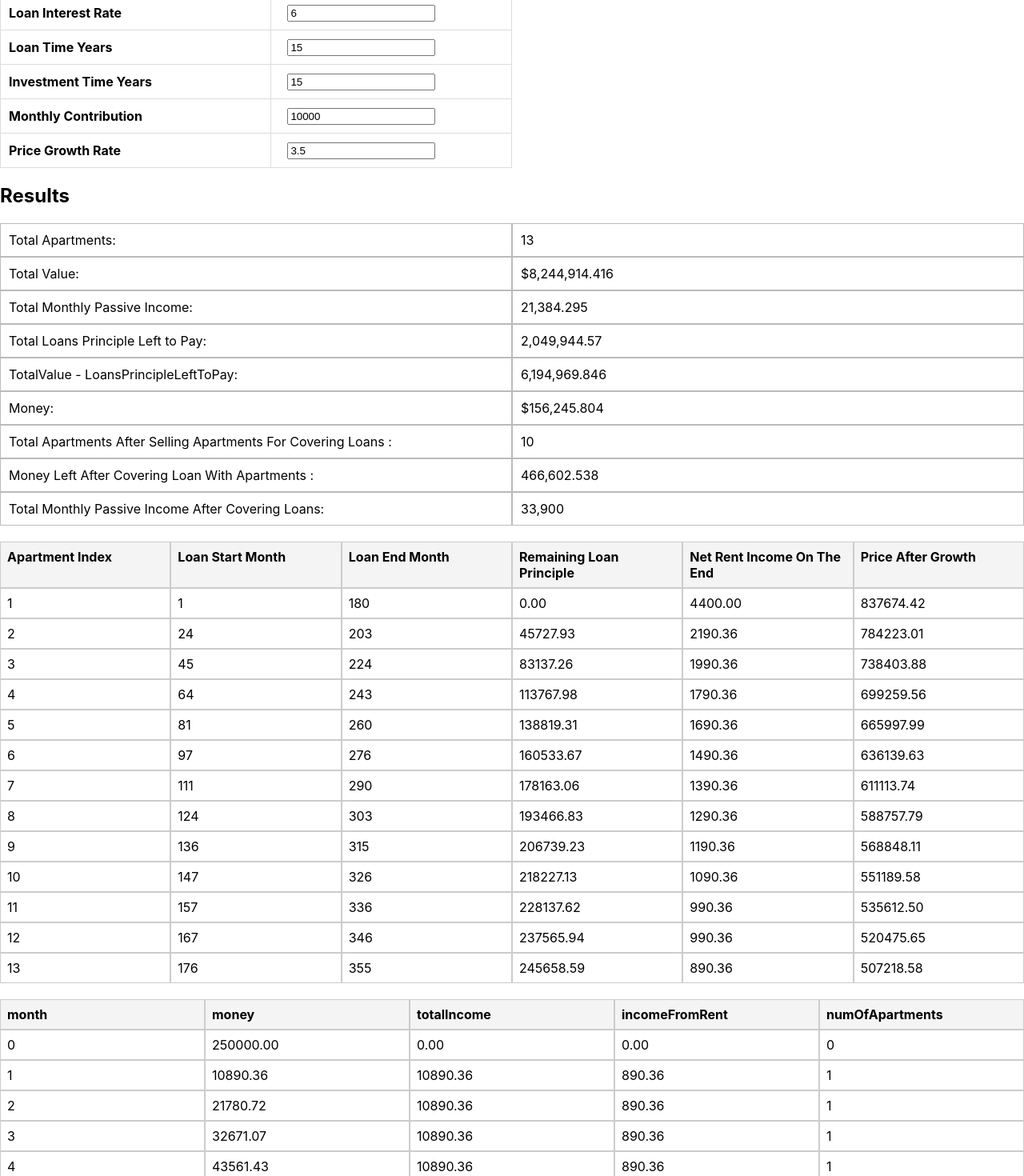
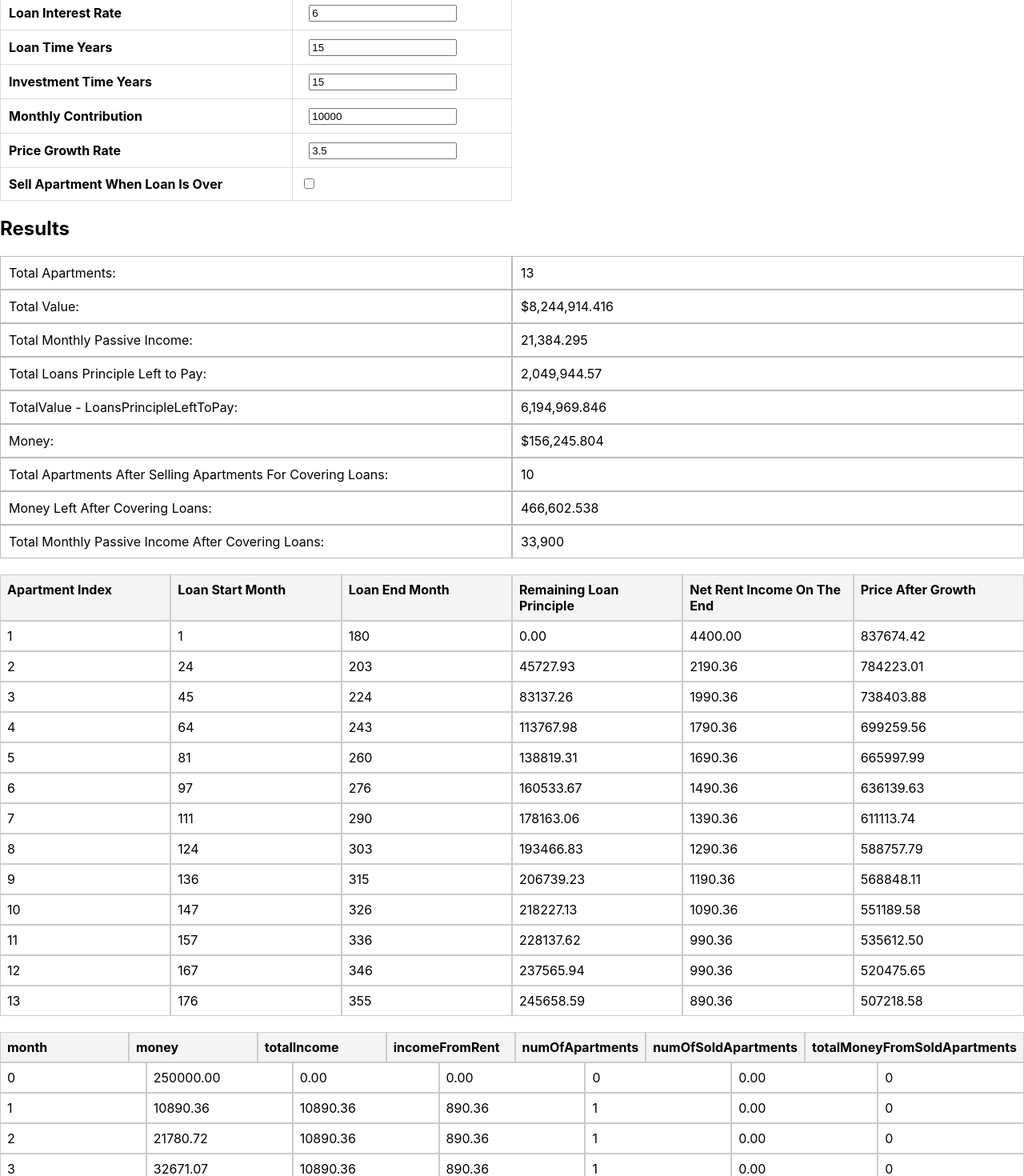
Before and after one commit to Yazuly/investments, a React (Create React App) app: page / in a window 1280 px wide. Shown: the part 303-1773 px from the top of the page at 80% size. Built offline with nearby package versions, Linux system fonts and the light colour scheme.

Commit message:
sell apartment when loan is over checkbox

```diff
--- a/src/InvestmentSimulator.js
+++ b/src/InvestmentSimulator.js
@@ -26,6 +26,7 @@ const InvestmentSimulator = () => {
     monthlyDetails: [],
     totalApartmentsAfterSellingApartmentsForCoveringLoans: 0,
     moneyLeftWithCoveringLoans: 0,
+    sellApartmentWhenLoanIsOver: false,
   });
 
   const maxLoanToApartmentPriceRatio = 0.9;
@@ -97,9 +98,19 @@ const InvestmentSimulator = () => {
     }));
   };
 
+  const sellApartmentWhenLoanIsOverChange = (event) => {
+    setInputs((inputs) => ({
+      ...inputs,
+      sellApartmentWhenLoanIsOver: !inputs.sellApartmentWhenLoanIsOver,
+    }));
+  };
+
   useEffect(() => {
     simulateInvestment();
   }, [inputs]); // Dependency array includes `inputs`, so the effect runs any time `inputs` changes
+
+  const isLoanOver = (currentMonth, apartment) =>
+    currentMonth > apartment.loanEndTime;
 
   const calculateLoanPaymentsDetails = (
     loanAmount,
@@ -171,10 +182,9 @@ const InvestmentSimulator = () => {
       priceGrowthRate,
     } = inputs;
 
+    const totalMonths = investmentTimeYears * 12;
     let month = 1;
-    const totalMonths = investmentTimeYears * 12;
     let money = initialMoney;
-    let totalApartments = 0;
     let apartments = [];
     let monthlyDetails = [
       {
@@ -183,12 +193,18 @@ const InvestmentSimulator = () => {
         totalIncome: 0,
         incomeFromRent: 0,
         numOfApartments: 0,
+        numOfSoldApartments: 0,
+        totalMoneyFromSoldApartments: 0,
       },
     ];
 
     while (month <= totalMonths) {
       while (money + loanAmount >= apartmentPrice) {
         let yearsHeld = (totalMonths + 1 - month) / 12;
+        if (inputs.sellApartmentWhenLoanIsOver) {
+          yearsHeld = Math.min(loanTimeYears, yearsHeld);
+        }
+
         let priceAfterGrowth =
           apartmentPrice * Math.pow(1 + priceGrowthRate / 100, yearsHeld);
 
@@ -225,22 +241,41 @@ const InvestmentSimulator = () => {
         apartments.push(newApartment);
 
         money -= apartmentPrice - loanAmount;
-        totalApartments++;
       }
+
+      let numOfSoldApartments = 0;
+      let totalMoneyFromSoldApartments = 0;
+      if (inputs.sellApartmentWhenLoanIsOver) {
+        apartments.forEach((apartment) => {
+          if (isLoanOver(month, apartment)) {
+            numOfSoldApartments++;
+            totalMoneyFromSoldApartments += apartment.priceAfterGrowth;
+          }
+        });
+        apartments = apartments.filter(
+          (apartment) => !isLoanOver(month, apartment)
+        );
+      }
+
+      money += totalMoneyFromSoldApartments;
 
       updateApartmentMonthlyIncome(month, apartments);
       let incomeFromRent = apartments.reduce(
         (sum, apt) => sum + apt.netRentIncome,
         0
       );
+
       let totalIncome = monthlyContribution + incomeFromRent;
       money += totalIncome;
+
       monthlyDetails.push({
         month,
         money,
         totalIncome,
         incomeFromRent,
         numOfApartments: apartments.length,
+        numOfSoldApartments,
+        totalMoneyFromSoldApartments,
       });
 
       month++;
@@ -268,7 +303,7 @@ const InvestmentSimulator = () => {
       numOfApartmentsToSellForCoveringLoan++;
     }
     const totalApartmentsAfterSellingApartmentsForCoveringLoans =
-      totalApartments - numOfApartmentsToSellForCoveringLoan;
+      apartments.length - numOfApartmentsToSellForCoveringLoan;
     const moneyLeftWithCoveringLoans =
       apartmentsToSellTotalPrice + money - totalLoansPrincipleLeft;
 
@@ -278,7 +313,7 @@ const InvestmentSimulator = () => {
       .reduce((a, b) => a + b, 0);
 
     setResults({
-      totalApartments,
+      totalApartments: apartments.length,
       totalValue,
       totalMonthlyPassiveIncome,
       totalMonthlyPassiveIncomeAfterCoveringLoans,
@@ -439,6 +474,22 @@ const InvestmentSimulator = () => {
               />
             </td>
           </tr>
+          <tr>
+            <td>
+              <label for="sellApartmentWhenLoanIsOver">
+                Sell Apartment When Loan Is Over
+              </label>
+            </td>
+            <td>
+              <input
+                type="checkbox"
+                id="sellApartmentWhenLoanIsOver"
+                name="sellApartmentWhenLoanIsOver"
+                checked={inputs.sellApartmentWhenLoanIsOver}
+                onChange={sellApartmentWhenLoanIsOverChange}
+              />
+            </td>
+          </tr>
         </table>
       </div>
       <h2>Results</h2>
@@ -477,7 +528,7 @@ const InvestmentSimulator = () => {
         </div>
         <div className="flex-row">
           <div className="cell">
-            Total Apartments After Selling Apartments For Covering Loans :
+            Total Apartments After Selling Apartments For Covering Loans:
           </div>
           <div className="cell">
             {results?.totalApartmentsAfterSellingApartmentsForCoveringLoans?.toLocaleString() ||
@@ -485,9 +536,7 @@ const InvestmentSimulator = () => {
           </div>
         </div>
         <div className="flex-row">
-          <div className="cell">
-            Money Left After Covering Loan With Apartments :
-          </div>
+          <div className="cell">Money Left After Covering Loans:</div>
           <div className="cell">
             {results?.moneyLeftWithCoveringLoans?.toLocaleString() || 0}
           </div>
@@ -532,6 +581,8 @@ const InvestmentSimulator = () => {
           <div className="cell">totalIncome</div>
           <div className="cell">incomeFromRent</div>
           <div className="cell">numOfApartments</div>
+          <div className="cell">numOfSoldApartments</div>
+          <div className="cell">totalMoneyFromSoldApartments</div>
         </div>
         {results?.monthlyDetails?.map((apt, index) => (
           <div key={index} className="flex-row">
@@ -540,6 +591,8 @@ const InvestmentSimulator = () => {
             <div className="cell">{apt.totalIncome.toFixed(2)}</div>
             <div className="cell">{apt.incomeFromRent.toFixed(2)}</div>
             <div className="cell">{apt.numOfApartments}</div>
+            <div className="cell">{apt.numOfSoldApartments.toFixed(2)}</div>
+            <div className="cell">{apt.totalMoneyFromSoldApartments}</div>
           </div>
         ))}
       </div>
```
